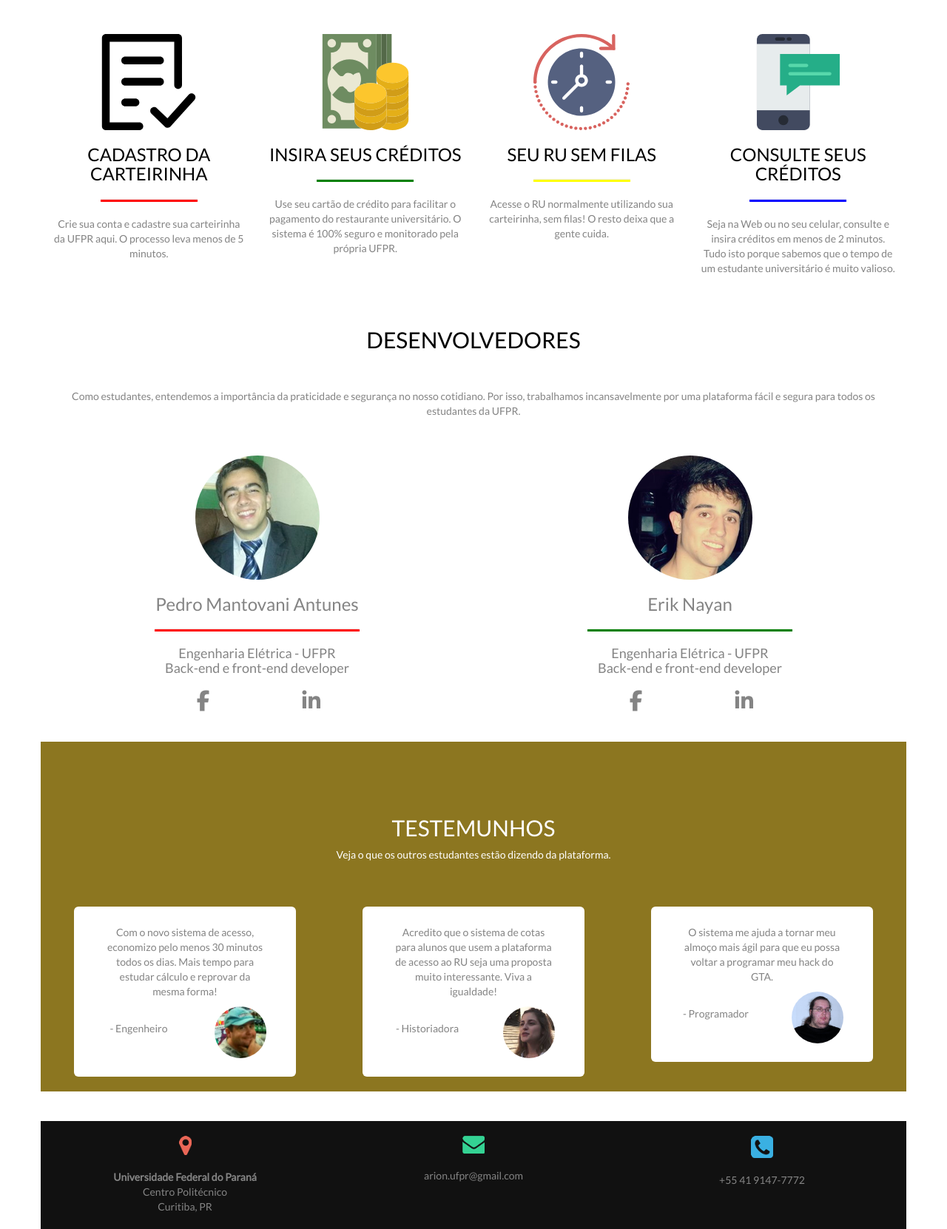
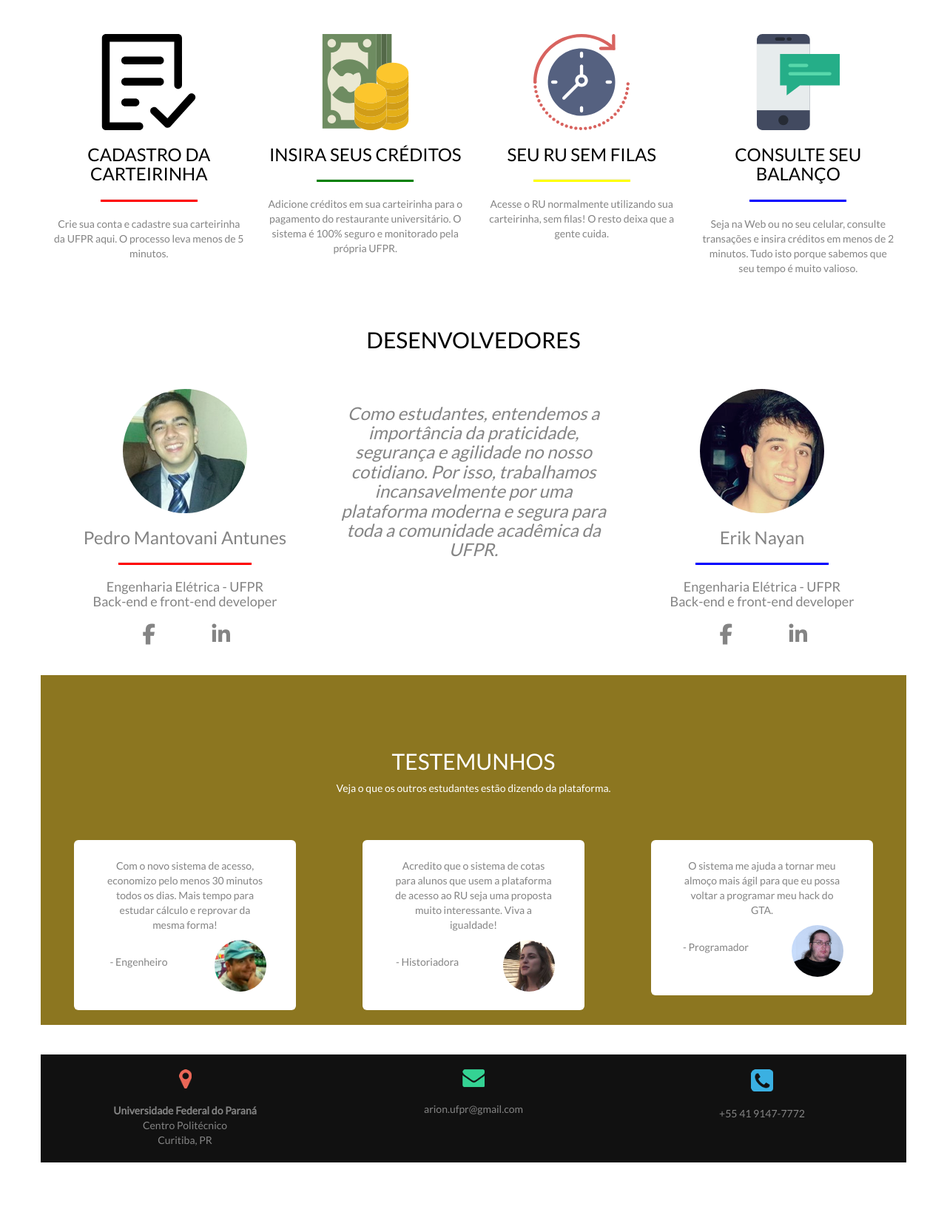
Before and after one commit to eriknayan/acesso_ufpr, a PHP site: page / in a window 1280 px wide. Shown: the part 732-2394 px from the top of the page at 74% size. After the commit the page ends 2304 px from the top, so only its background shows below. Run offline with PHP 8.4, Linux system fonts and the light colour scheme; some libraries are stand-ins or nearby versions.

Commit message:
New features and fixes:
-Main page buttons now have their correct colour when pressed;
-Developers section description in the middle;
-Merged welcome.css into style.css

```diff
--- a/website/index.php
+++ b/website/index.php
@@ -28,13 +28,13 @@
         <!-- BUTTONS SECTION -->
         <div class="text-center buttons">
             <div class="col-md-4">
-                <a href="register.php" role="button" class="btn btn-primary button-margin button-register text-uppercase">Crie sua conta</a>
+                <a href="register.php" role="button" class="btn button-margin button-register text-uppercase">Crie sua conta</a>
             </div>
             <div class="col-md-4">
-                <a href="login.php" role="button" class="btn btn-primary button-margin button-login text-uppercase">Faça seu login</a>
+                <a href="login.php" role="button" class="btn button-margin button-login text-uppercase">Faça seu login</a>
             </div>
             <div class="col-md-4">
-                <a href="restricted.php" role="button" class="btn btn-primary button-margin button-restricted text-uppercase">Área Restrita</a>
+                <a href="restricted.php" role="button" class="btn button-margin button-restricted text-uppercase">Área Restrita</a>
             </div>
         </div>
     </div>
@@ -52,26 +52,24 @@
         <div class="col-sm-3 feature">
             <img src="images/money.svg" class="img-responsive center-block img-feature" alt="Créditos">
             <h3 class="text-uppercase sub-title">Insira seus créditos</h3><hr style="width: 50%; height: 3px; background-color:green;">
-            <p>Use seu cartão de crédito para facilitar o pagamento do restaurante universitário. O sistema é 100% seguro e monitorado pela própria UFPR.</p></div>
+            <p>Adicione créditos em sua carteirinha para o pagamento do restaurante universitário. O sistema é 100% seguro e monitorado pela própria UFPR.</p></div>
         <div class="col-sm-3 feature">
             <img src="images/time.svg" class="img-responsive center-block img-feature" alt="Agilidade">
             <h3 class="text-uppercase sub-title">Seu RU sem filas</h3><hr style="width: 50%; height: 3px; background-color:yellow;">
             <p>Acesse o RU normalmente utilizando sua carteirinha, sem filas! O resto deixa que a gente cuida.</p></div>
         <div class="col-sm-3 feature">
             <img src="images/smartphone.svg" class="img-responsive center-block img-feature" alt="Mobile">
-            <h3 class="text-uppercase sub-title">Consulte seus créditos</h3><hr style="width: 50%; height: 3px; background-color:blue;">
-            <p>Seja na Web ou no seu celular, consulte e insira créditos em menos de 2 minutos. Tudo isto porque sabemos que o tempo de um estudante universitário é muito valioso.</p></div>
+            <h3 class="text-uppercase sub-title">Consulte seu balanço</h3><hr style="width: 50%; height: 3px; background-color:blue;">
+            <p>Seja na Web ou no seu celular, consulte transações e insira créditos em menos de 2 minutos. Tudo isto porque sabemos que seu tempo é muito valioso.</p></div>
     </div>
     <!-- DEVELOPERS TITLE SECTION -->
     <div class="row text-center title-margin">
         <div class="col-md-12 text-uppercase sub-title"><h2>Desenvolvedores</h2></div>
     </div>
-    <div class="row text-center title-margin">
-        <div class="col-md-12"><p>Como estudantes, entendemos a importância da praticidade e segurança no nosso cotidiano. Por isso, trabalhamos incansavelmente por uma plataforma fácil e segura para todos os estudantes da UFPR.</p></div>
-    </div>
+
     <!-- DEVELOPERS SECTION -->
     <div class="row developers text-center">
-        <div class="col-sm-6 developer">
+        <div class="col-sm-4 developer">
             <div class="hovereffect">
                 <img class="img-responsive center-block img-circle" src="images/pedro.png" alt="Imagem Pedro">
                 <div class="overlay">
@@ -89,13 +87,16 @@
                 </div>
             </div>
         </div>
-        <div class="col-sm-6 developer">
+        <div class="col-sm-4">
+            <h3><i>Como estudantes, entendemos a importância da praticidade, segurança e agilidade no nosso cotidiano. Por isso, trabalhamos incansavelmente por uma plataforma moderna e segura para toda a comunidade acadêmica da UFPR.</i></h3>
+        </div>
+        <div class="col-sm-4 developer">
             <div class="hovereffect">
                 <img class="img-responsive center-block img-circle" src="images/erik.png" alt="Imagem Erik">
                 <div class="overlay">
                    <p class="info">Estudante de Engenharia Elétrica na UFPR desde 2013. Cansado de carregar moedas e de problemas com o troco, Erik começou a desenvolver o sistema de acesso para que tudo seja mais simples e ágil, utilizando o sistema de créditos.</p>
                 </div>
-                <h3>Erik Nayan</h3><hr style="width: 50%; height: 3px; background-color:green;">
+                <h3>Erik Nayan</h3><hr style="width: 50%; height: 3px; background-color:blue;">
                 <h4 class="dev-desc-margin">Engenharia Elétrica - UFPR<br />Back-end e front-end developer</h4>
             </div>
             <div class="row developer-margin">
--- a/website/restricted.php
+++ b/website/restricted.php
@@ -38,7 +38,7 @@ if (!validateCookie($_COOKIE["session"])) {
     <meta name="viewport" content="width=device-width, initial-scale=1">
     <link rel="stylesheet" href="css/bootstrap.min.css">
     <link href="https://fonts.googleapis.com/css?family=Lato" rel="stylesheet">
-    <link rel="stylesheet" href="css/welcome.css">
+    <link rel="stylesheet" href="css/style.css">
     <script src="js/jquery-3.1.0.min.js"></script>
     <script src="js/bootstrap.min.js"></script>
     <script src="js/validator.min.js"></script>
```
Also changed, not shown: website/css/style.css (+44 -7 lines), website/css/welcome.css (deleted, +0 -36 lines).
